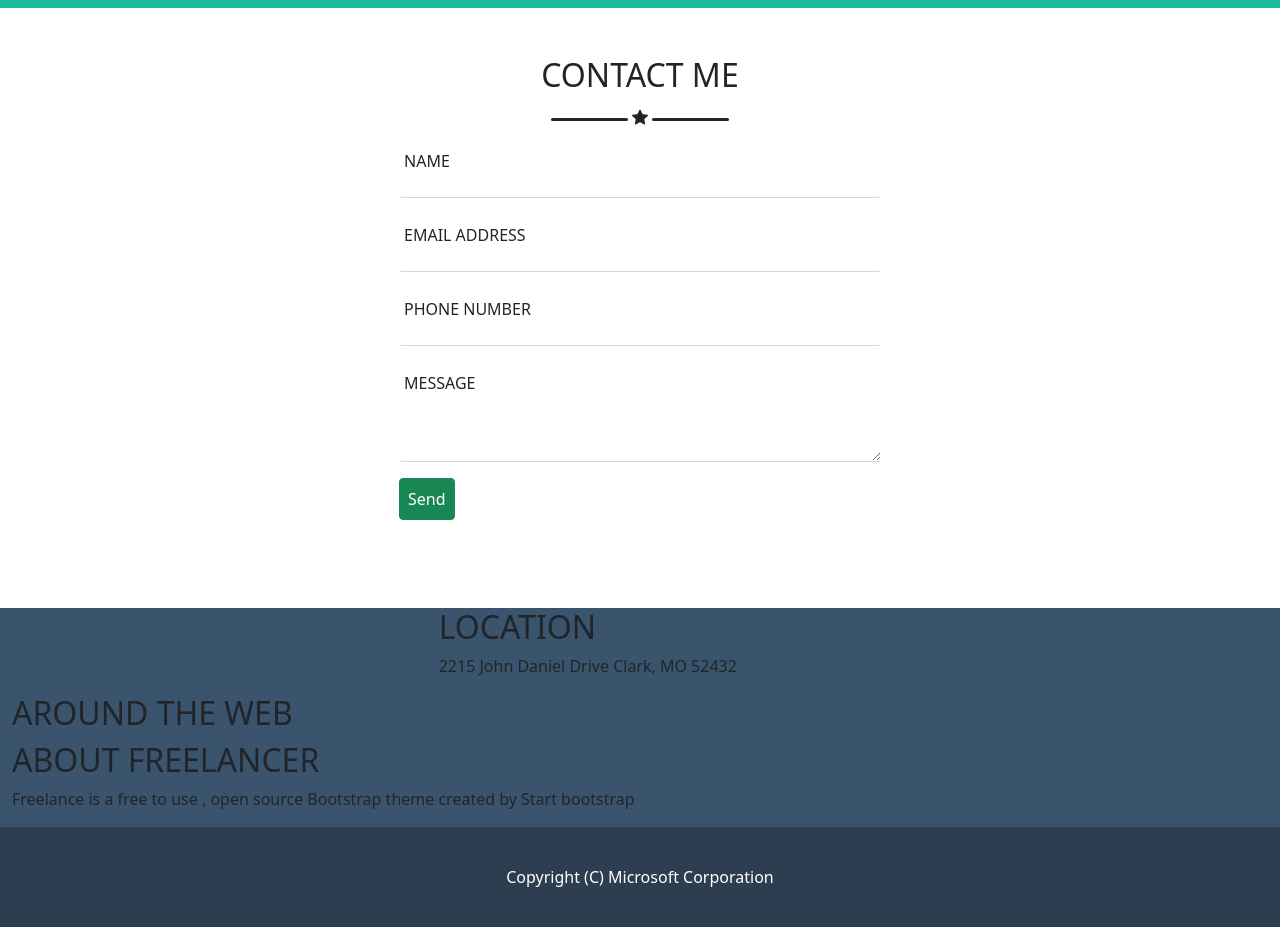
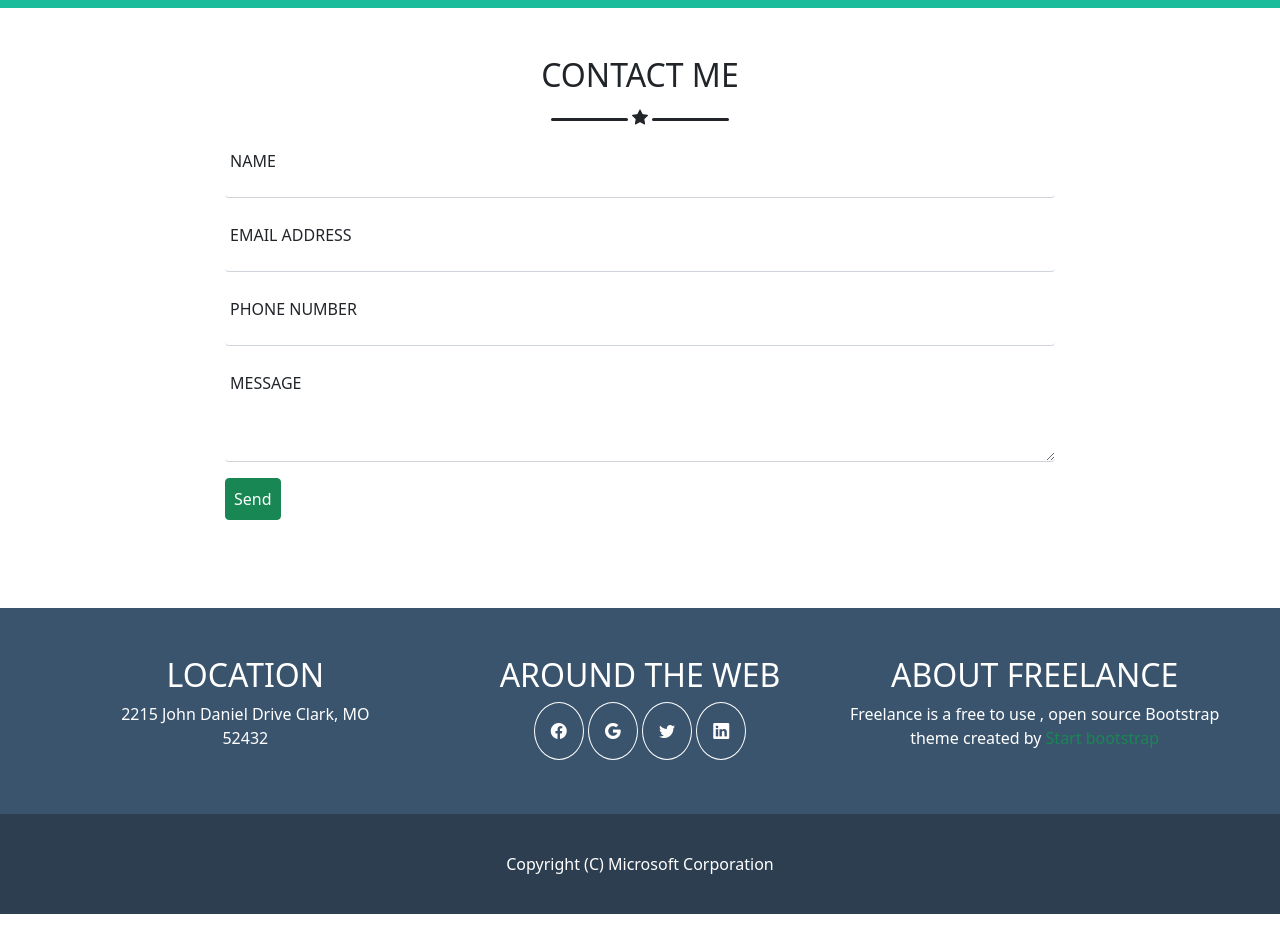
Before and after one commit to EdoardoRagazzi/html-css-bootstrap-freelancer, a plain HTML site: page index.html in a window 1280 px wide. Shown: the part 1620-2547 px from the top of the page. Drawn offline with nearby package versions, Linux system fonts and the light colour scheme.

Commit message:
footer circle

```diff
--- a/css/style.css
+++ b/css/style.css
@@ -76,3 +76,9 @@ footer{
     color: white;
     line-height: 100px;
 }
+.circle{
+    width: 50px;
+   border: 1px solid white;
+    border-radius: 50%;
+    vertical-align: middle;
+}
--- a/index.html
+++ b/index.html
@@ -177,7 +177,7 @@
                         </div>
                     </div>
                     <div class="row justify-content-center">
-                        <div class="col-8 col-md-6">
+                        <div class="col-8 col-md-10">
                             <div class=" form-floating p-2">
                                 <input type="name" class="form-control" id="floatingName" placeholder="Name">
                                 <label for="floatingName">Name</label>
@@ -208,21 +208,26 @@
     <!-----------FOOTER---------->
     <footer>
         <div class="container-fluid">
-            <div class="row  justify-content-around">
-                <div class="col-12 col-md-4 ">
-                    <h2>LOCATION</h2>
-                    <p>2215 John Daniel Drive Clark, MO 52432</p>
+            <div class="row  justify-content-center text-center text-white p-5">
+                <div class="col-12  col-md-4 ">
+                    <h2 class="text-uppercase">location</h2>
+                    <p>2215 John Daniel Drive Clark, MO
+                        <br>
+                        52432
+                    </p>
                 </div>
-                <div class="col-12 col-4">
-                    <h2>AROUND THE WEB</h2>
-                    <div class="facebook"></div>
-                    <div class="google"></div>
-                    <div class="twitter"></div>
-                    <div class="linkedin"></div>
+                <div class="col-12  col-md-4">
+                    <h2 class="text-uppercase">around the web</h2>
+                    <div class="facebook d-inline-flex circle p-3"><i class="bi bi-facebook"></i></div>
+                    <div class="google d-inline-flex circle p-3"><i class="bi bi-google"></i></div>
+                    <div class="twitter d-inline-flex circle p-3"><i class="bi bi-twitter"></i></div>
+                    <div class="linkedin d-inline-flex circle p-3"><i class="bi bi-linkedin"></i></div>
                 </div>
-                <div class="col-12 col-4">
-                    <h2>ABOUT FREELANCER</h2>
-                    <p>Freelance is a free to use , open source Bootstrap theme created by Start bootstrap</p>
+                <div class="col-12  col-md-4">
+                    <h2 class="text-uppercase">about freelance</h2>
+                    <p>Freelance is a free to use , open source Bootstrap theme created by <span
+                            class="link-success">Start bootstrap</span>
+                    </p>
                 </div>
             </div>
             <div class="row">
```
